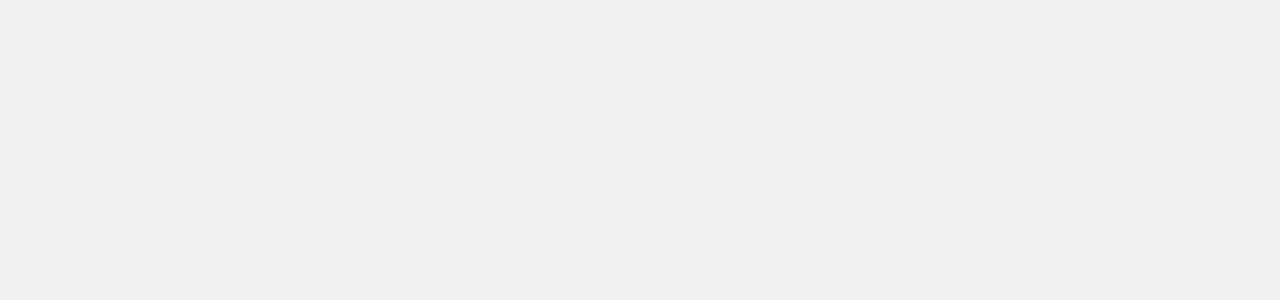
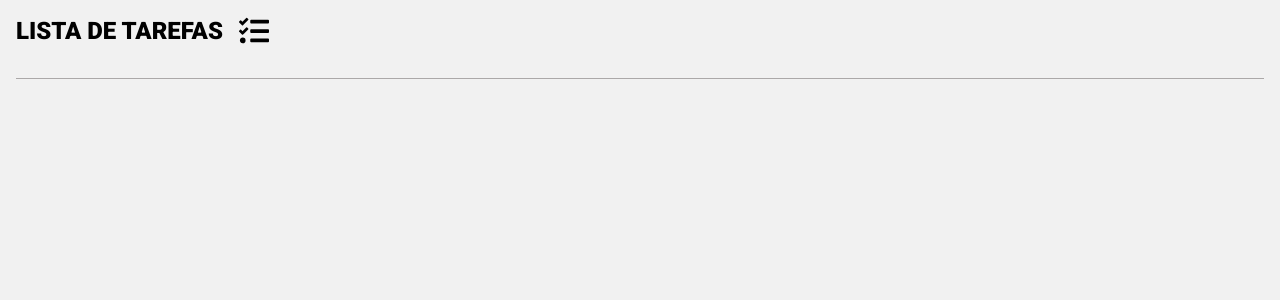
Before and after one commit to matheusvleite/kanban-react, a React (Vite) app: page / in a window 1280 px wide. Shown: the top 300 px of the page. Built offline with nearby package versions, Linux system fonts and the light colour scheme.

Commit message:
criado o componente header

```diff
--- a/index.html
+++ b/index.html
@@ -7,7 +7,7 @@
   <link rel="preconnect" href="https://fonts.googleapis.com">
   <link rel="preconnect" href="https://fonts.gstatic.com" crossorigin>
   <link href="https://fonts.googleapis.com/css2?family=Roboto:wght@500;900&display=swap" rel="stylesheet">
-  <title>Kanban</title>
+  <title>Lista de Tarefas</title>
 </head>
 
 <body>
--- a/package.json
+++ b/package.json
@@ -11,6 +11,7 @@
   "dependencies": {
     "react": "^18.2.0",
     "react-dom": "^18.2.0",
+    "react-icons": "^4.7.1",
     "styled-components": "^5.3.6"
   },
   "devDependencies": {
--- a/src/App.tsx
+++ /dev/null
@@ -1,12 +0,0 @@
-
-function App() {
-
-
-  return (
-    <div>
-
-    </div>
-  )
-}
-
-export default App
--- /dev/null
+++ b/src/Components/Header/index.tsx
@@ -0,0 +1,15 @@
+import { HeaderContainer, HeaderContent, Title } from "./styles";
+import { FaTasks } from "react-icons/fa";
+
+export const Header = () => {
+    return (
+        <HeaderContainer>
+            <HeaderContent>
+                <Title>
+                    Lista de tarefas
+                </Title>
+                <FaTasks size={30}/>
+            </HeaderContent>
+        </HeaderContainer>
+    )
+}
--- /dev/null
+++ b/src/Components/Header/styles.ts
@@ -0,0 +1,19 @@
+import styled from "styled-components";
+
+export const HeaderContainer = styled.header`
+    border-bottom: 1px solid #aba8a8;
+    padding-bottom: 2rem;
+    width: 100%;
+`
+
+export const HeaderContent = styled.div`
+    display: flex;
+    align-items: center;
+    gap: 1rem;
+`
+
+export const Title = styled.h1`
+    font-weight: 900;
+    text-transform: uppercase;
+    font-size: 1.5rem;
+`
--- /dev/null
+++ b/src/Pages/App/App.tsx
@@ -0,0 +1,14 @@
+import { Header } from "../../Components/Header"
+import { Container } from "./styles"
+
+function App() {
+
+
+  return (
+    <Container>
+      <Header />
+    </Container>
+  )
+}
+
+export default App
--- /dev/null
+++ b/src/Pages/App/styles.ts
@@ -0,0 +1,6 @@
+import styled from "styled-components";
+
+export const Container = styled.div`
+    margin: 1rem 1rem;
+    min-height: 100vh;
+`
--- a/src/globalStyles.ts
+++ b/src/globalStyles.ts
@@ -12,6 +12,7 @@ export const GlobalStyle = createGlobalStyle`
         padding: 0;
         box-sizing: border-box;
         font-weight: 500;
+        font-size: 16px;
     }
 
 `
--- a/src/main.tsx
+++ b/src/main.tsx
@@ -1,6 +1,6 @@
 import React from 'react'
 import ReactDOM from 'react-dom/client'
-import App from './App'
+import App from './Pages/App/App'
 import { GlobalStyle } from './globalStyles'
 
 ReactDOM.createRoot(document.getElementById('root') as HTMLElement).render(
```
Also changed, not shown: 1 other file (tests, documents, lock files or other folders).
